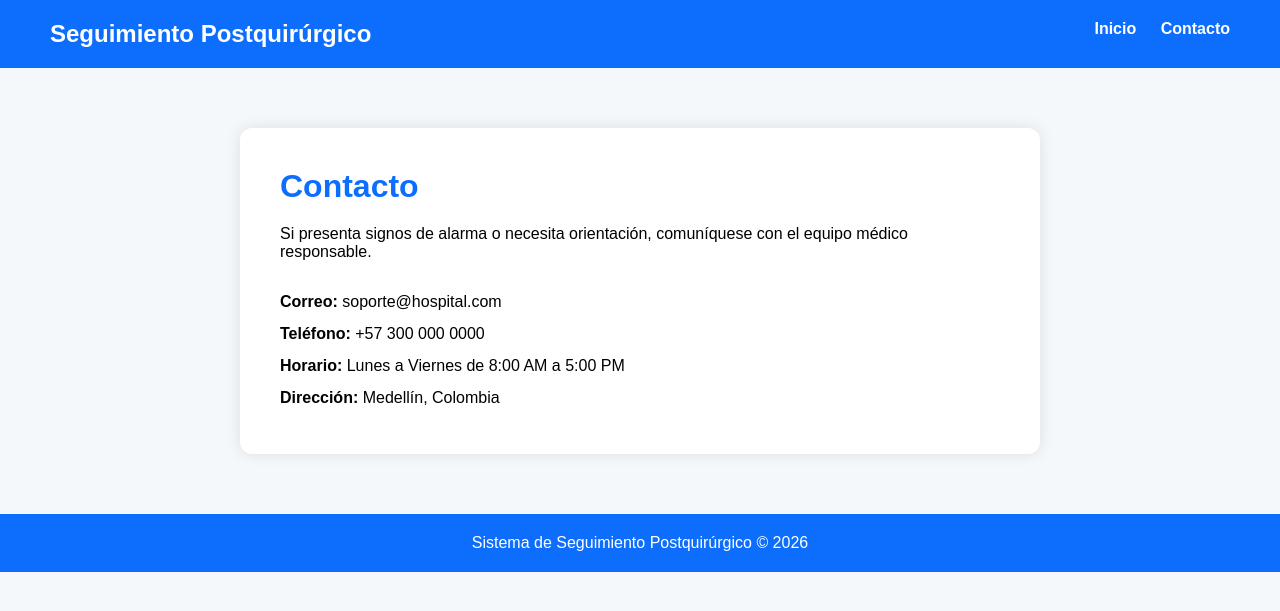
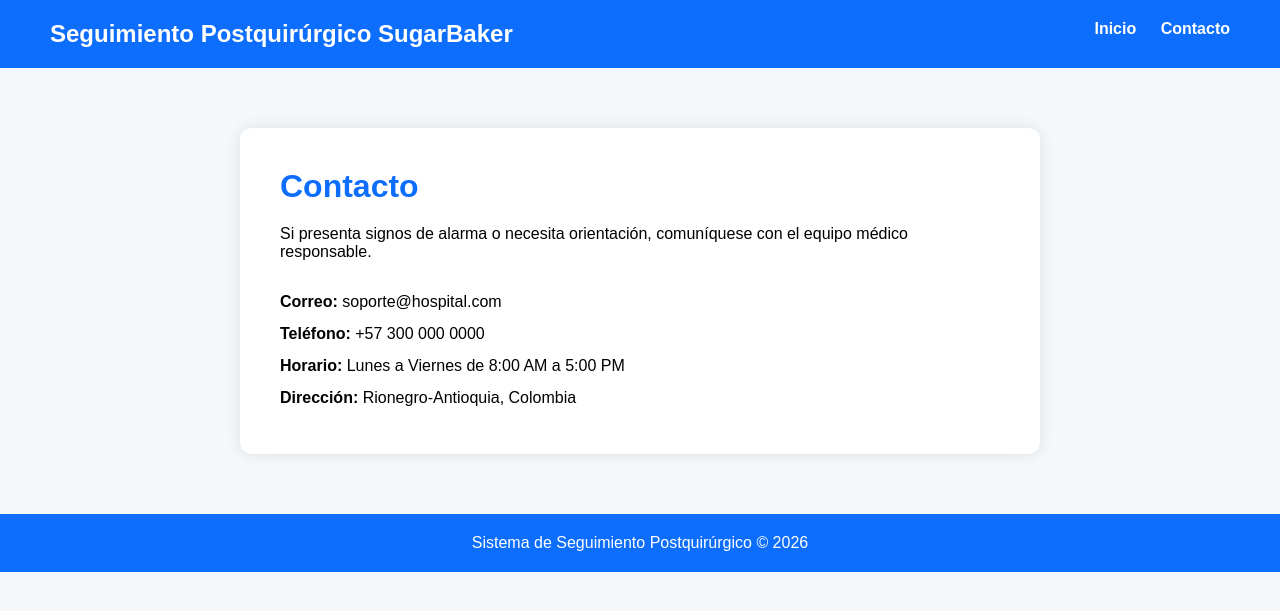
Before and after one commit to Alejandro-Valen/Registro_Post_Quirurgico, a Django app: page /contacto/ in a window 1280 px wide. Shown: the top 611 px of the page. Run offline with Django 5.2, Linux system fonts and the light colour scheme.

Commit message:
feat: actualizar informacion de contacto

```diff
--- a/Registro_Post_Quirurgico/home/templates/home/contacto.html
+++ b/Registro_Post_Quirurgico/home/templates/home/contacto.html
@@ -67,7 +67,7 @@
 
 <header>
 
-    <h2>Seguimiento Postquirúrgico</h2>
+    <h2>Seguimiento Postquirúrgico SugarBaker</h2>
 
     <nav>
         <a href="/">Inicio</a>
@@ -93,7 +93,7 @@
 
         <p><strong>Horario:</strong> Lunes a Viernes de 8:00 AM a 5:00 PM</p>
 
-        <p><strong>Dirección:</strong> Medellín, Colombia</p>
+        <p><strong>Dirección:</strong> Rionegro-Antioquia, Colombia</p>
 
     </div>
 
```
